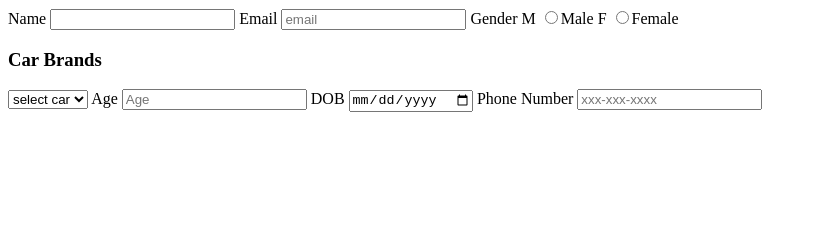
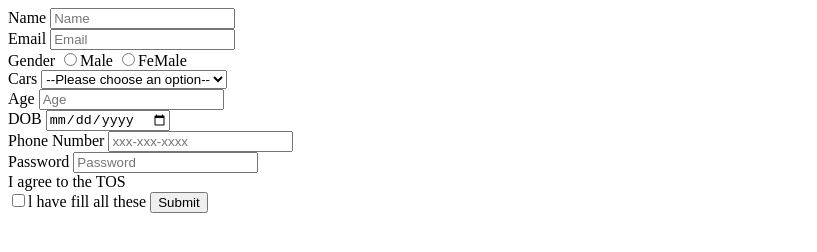
Before and after one commit to acciojob/signup-form-car-GDChoudhary, a website: page main.html in a window 1280 px wide. Shown: the whole page, without its empty margins (0-817 px from the left). Drawn offline with Linux system fonts and the light colour scheme.

Commit message:
created a submission

```diff
--- a/main.html
+++ b/main.html
@@ -10,29 +10,34 @@
 	<!-- the entire body must be written by the student -->
     <script type="text/javascript" src="./script.js">
 </script>
-<form action="/submit" method="get" name="">
-	<label for="name">Name</label>
-	<input type="text" required id="name" placehollder="Name">
-	<label for="email">Email</label>
-	<input type="email"  required id="email" placeholder="email">
-	<label>Gender</label>
-	<label for="gender_m">M</label>
-	<input type="radio" name="gender" required id="gender_m">Male
-	<label for="gender_f">F</label>
-	<input type="radio" name="gender" required id="gender_f">Female
-	<h3>Car Brands</h3>
-	<select id>
-		<option>select car</option>
-		<options>Suzuki</options>
-		<options>Hyundai</options>
-	</select>
-	<label for="age">Age</label>
-	<input type="number" required id="age" placeholder="Age">
-	<label for="dob">DOB</label>
-	<input type="date" required id="dob">
-	<label for="tel">Phone Number</label>
-	<input type="Tel" id="tel" placeholder="xxx-xxx-xxxx">
-</form>
+<form  method ="post">
+		<label for ="name">Name</label>
+		<input type ="text" id="name" placeholder="Name" required><br>
+		<label for ="email">Email</label>
+		<input type ="email" id="email" placeholder="Email" required><br>
+		<label for ="gender">Gender</label>
+		<input type ="radio" id="gender_m"  name ="gender"required>Male
+		<input type ="radio" id="gender_f"  name ="gender"required>FeMale<br>
+		<label for ="cars">Cars</label>
+		<select id = "cars" required >
+			<option Value ="">--Please choose an option--</option>
+			<option Value ="">AUDI</option>
+			<option Value ="">MERCEDES</option>
+		    <option Value ="">BMW</option>
+		    </select><br>
+		<label for="age">Age</label>
+		<input type = "number" id ="age" placeholder="Age" required><br>
+		<label for ="dob">DOB</label>
+        <input type ="date" id ="dob" required><br>
+		<label for ="tel">Phone Number</label>
+        <input type ="tel" id ="tel" placeholder="xxx-xxx-xxxx" required><br>
+		<label for ="password">Password</label>
+        <input type ="password" id ="password" placeholder="Password" required><br>
+		<label for ="tos">I agree to the TOS</label><br>
+		<input type ="checkbox" id="tos" required>l have fill all these
+		<button type="submit">Submit</button>
+	</form>
+	<!-- the entire body-->
 </body>
 
 </html>
```
